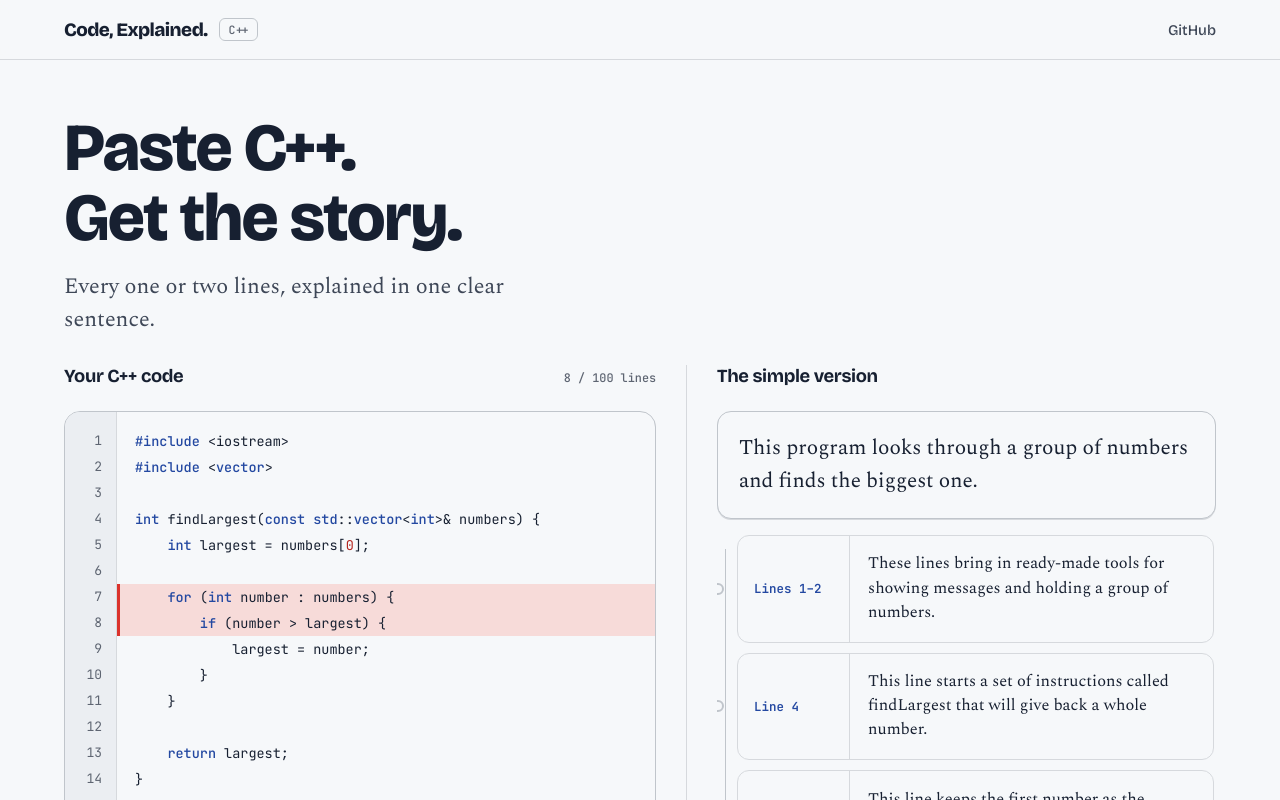
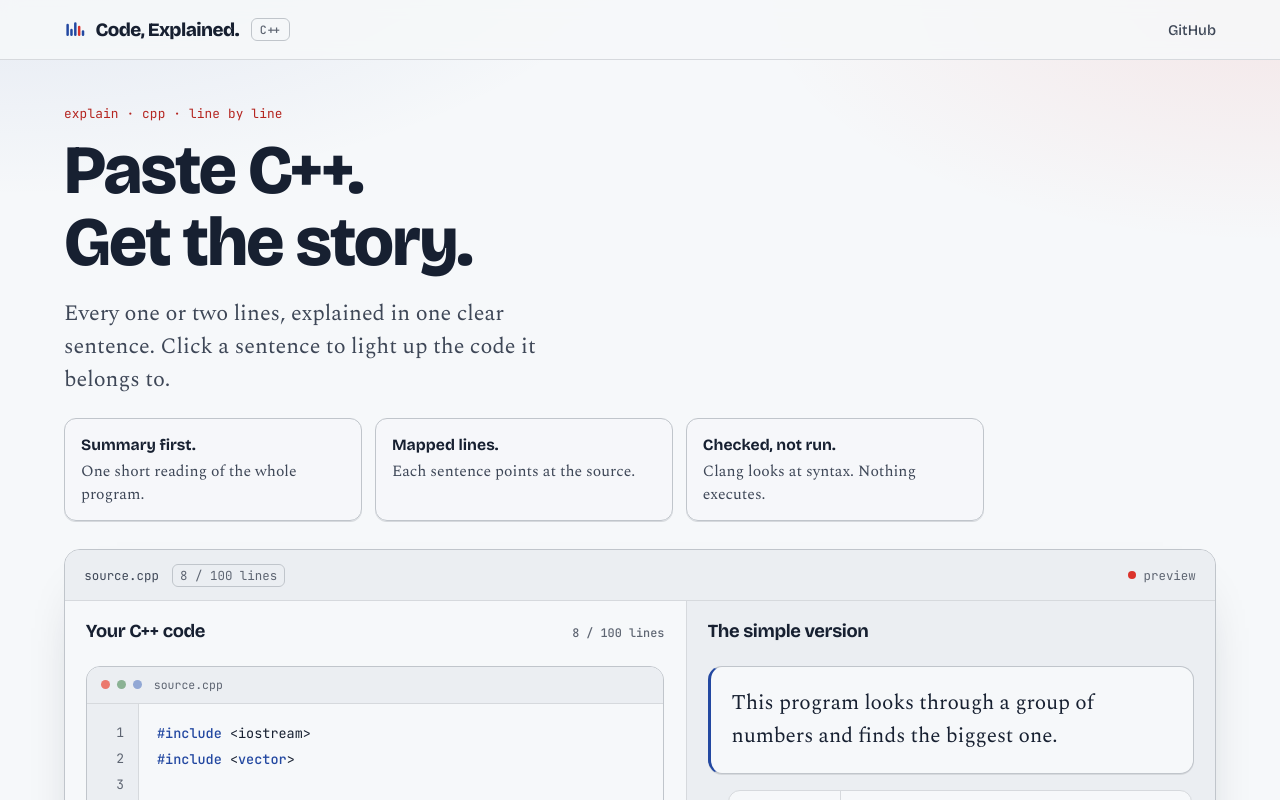
Before and after one commit to wuisabel-gif/code-explained, a React (Vite) app: page / in a window 1280 px wide. Shown: the top 800 px of the page. Built offline with nearby package versions, Linux system fonts and the light colour scheme; no server answers.

Commit message:
Improve website layout

```diff
--- a/src/App.jsx
+++ b/src/App.jsx
@@ -14,6 +14,23 @@ function meaningfulLineCount(code) {
     const trimmed = line.trim();
     return trimmed && !/^[{};]+$/.test(trimmed);
   }).length;
+}
+
+function BrandMark() {
+  return (
+    <svg
+      aria-hidden="true"
+      className="brandmark"
+      fill="none"
+      viewBox="0 0 200 200"
+    >
+      <rect x="21" y="51" width="22" height="107" rx="11" fill="#2348a1" />
+      <rect x="55" y="96" width="22" height="62" rx="11" fill="#2348a1" />
+      <rect x="89" y="38" width="22" height="120" rx="11" fill="#2348a1" />
+      <rect x="123" y="68" width="22" height="90" rx="11" fill="#db332c" />
+      <rect x="157" y="108" width="22" height="50" rx="11" fill="#2348a1" />
+    </svg>
+  );
 }
 
 function CodeEditor({
@@ -47,6 +64,13 @@ function CodeEditor({
       </div>
 
       <div className="editor-frame">
+        <div className="editor-chrome" aria-hidden="true">
+          <i />
+          <i />
+          <i />
+          <span>source.cpp</span>
+        </div>
+        <div className="editor-body">
         <div className="gutter-window" aria-hidden="true">
           <div className="gutter-lines" ref={gutterRef}>
             {lines.map((_, index) => (
@@ -87,6 +111,7 @@ function CodeEditor({
             spellCheck="false"
             value={code}
           />
+        </div>
         </div>
       </div>
 
@@ -252,7 +277,12 @@ export default function App() {
   return (
     <div className="app-shell">
       <header className="site-header">
-        <a className="brand" href="/" aria-label="Code, Explained home">
+        <a
+          className="brand"
+          href={import.meta.env.BASE_URL}
+          aria-label="Code, Explained home"
+        >
+          <BrandMark />
           Code, Explained.
         </a>
         <span className="header-chip">C++</span>
@@ -268,10 +298,44 @@ export default function App() {
 
       <main>
         <div className="intro">
+          <p className="eyebrow">explain · cpp · line by line</p>
           <h1>Paste C++. Get the story.</h1>
-          <p>Every one or two lines, explained in one clear sentence.</p>
+          <p className="lede">
+            Every one or two lines, explained in one clear sentence. Click a
+            sentence to light up the code it belongs to.
+          </p>
+          <ul className="intro-points">
+            <li>
+              <b>Summary first.</b> One short reading of the whole program.
+            </li>
+            <li>
+              <b>Mapped lines.</b> Each sentence points at the source.
+            </li>
+            <li>
+              <b>Checked, not run.</b> Clang looks at syntax. Nothing executes.
+            </li>
+          </ul>
         </div>
 
+        <div className="readout">
+          <div className="readout-head">
+            <span className="file">source.cpp</span>
+            <span className={count > 100 ? "count-chip over-limit" : "count-chip"}>
+              {count} / 100 lines
+            </span>
+            <span className="state">
+              <span
+                className={
+                  result?.provider && result.provider !== "preview"
+                    ? "tdot live"
+                    : "tdot preview"
+                }
+              />
+              {result?.provider === "preview" || !result
+                ? "preview"
+                : result?.provider || "ready"}
+            </span>
+          </div>
           <div className="workspace">
             <CodeEditor
               code={code}
@@ -288,6 +352,7 @@ export default function App() {
               result={result}
               selectedId={selectedId}
             />
+          </div>
         </div>
       </main>
 
--- a/src/styles.css
+++ b/src/styles.css
@@ -38,7 +38,18 @@ body {
   min-width: 320px;
   min-height: 100vh;
   margin: 0;
-  background: var(--paper);
+  background:
+    radial-gradient(
+      1100px 520px at 0% -8%,
+      color-mix(in oklab, var(--brand) 12%, transparent),
+      transparent 62%
+    ),
+    radial-gradient(
+      900px 420px at 100% 0%,
+      color-mix(in oklab, var(--flag) 9%, transparent),
+      transparent 58%
+    ),
+    var(--paper);
   color: var(--ink);
   font-family: var(--serif);
   font-optical-sizing: auto;
@@ -88,12 +99,20 @@ a:focus-visible {
 .brand {
   display: inline-flex;
   align-items: center;
+  gap: 0.55rem;
   color: var(--ink);
   font-family: var(--display);
   font-size: 1.18rem;
   font-weight: 800;
   letter-spacing: -0.03em;
   text-decoration: none;
+}
+
+.brandmark {
+  display: block;
+  flex: none;
+  width: auto;
+  height: 1.2em;
 }
 
 .header-chip {
@@ -126,47 +145,147 @@ a:focus-visible {
 }
 
 main {
-  padding: clamp(2rem, 5vw, 3.4rem) var(--pad) 2.4rem;
+  padding: clamp(1.6rem, 4vw, 2.8rem) var(--pad) 2.4rem;
 }
 
 .intro {
   margin-bottom: 1.8rem;
 }
 
+.eyebrow {
+  margin: 0 0 0.85rem;
+  color: var(--flag-ink);
+  font-family: var(--mono);
+  font-size: 0.8rem;
+  letter-spacing: 0.01em;
+}
+
 .intro h1 {
   max-width: 15ch;
   margin: 0;
-  font-size: clamp(2.4rem, 5.4vw, 4.2rem);
+  font-size: clamp(2.4rem, 5.4vw, 4.4rem);
   font-weight: 800;
   letter-spacing: -0.025em;
   line-height: 1.04;
 }
 
-.intro p {
-  max-width: 46ch;
-  margin: 1rem 0 0;
+.lede {
+  max-width: 48ch;
+  margin: 1.1rem 0 0;
   color: var(--ink-soft);
   font-size: clamp(1.12rem, 0.7vw + 1rem, 1.38rem);
   line-height: 1.5;
 }
 
+.intro-points {
+  display: grid;
+  grid-template-columns: repeat(3, minmax(0, 1fr));
+  gap: 0.8rem;
+  max-width: 920px;
+  margin: 1.4rem 0 0;
+  padding: 0;
+  list-style: none;
+}
+
+.intro-points li {
+  padding: 0.9rem 1rem;
+  border: 1px solid var(--line-2);
+  border-radius: 12px;
+  background: color-mix(in oklab, var(--paper) 78%, transparent);
+  box-shadow: 0 1px 0 var(--line);
+  color: var(--ink-soft);
+  font-size: 0.98rem;
+  line-height: 1.45;
+}
+
+.intro-points b {
+  display: block;
+  margin-bottom: 0.2rem;
+  color: var(--ink);
+  font-family: var(--display);
+  font-weight: 700;
+}
+
+.readout {
+  display: grid;
+  grid-template-rows: auto minmax(520px, 1fr);
+  min-height: calc(100vh - 280px);
+  overflow: hidden;
+  border: 1px solid var(--line-2);
+  border-radius: 16px;
+  background: var(--paper);
+  box-shadow:
+    0 1px 0 var(--line),
+    0 26px 55px -34px rgba(20, 27, 41, 0.45);
+}
+
+.readout-head {
+  display: flex;
+  flex-wrap: wrap;
+  align-items: center;
+  gap: 0.8rem;
+  padding: 0.85rem 1.2rem;
+  border-bottom: 1px solid var(--line);
+  background: var(--paper-2);
+  color: var(--muted);
+  font-family: var(--mono);
+  font-size: 0.78rem;
+}
+
+.readout-head .file {
+  color: var(--ink-soft);
+}
+
+.count-chip {
+  padding: 0.12rem 0.45rem;
+  border: 1px solid var(--line-2);
+  border-radius: 6px;
+}
+
+.count-chip.over-limit {
+  border-color: color-mix(in oklab, var(--flag) 45%, var(--line-2));
+  color: var(--flag-ink);
+}
+
+.readout-head .state {
+  display: inline-flex;
+  align-items: center;
+  gap: 0.45rem;
+  margin-left: auto;
+}
+
+.tdot {
+  width: 0.5rem;
+  height: 0.5rem;
+  border-radius: 50%;
+  background: var(--flag);
+}
+
+.tdot.live {
+  background: var(--good);
+}
+
 .workspace {
   display: grid;
-  grid-template-columns: minmax(0, 1.08fr) minmax(420px, 0.92fr);
-  min-height: calc(100vh - 220px);
+  grid-template-columns: minmax(0, 1.08fr) minmax(320px, 0.92fr);
+  min-height: 0;
 }
 
 .workspace-column {
+  display: flex;
   min-width: 0;
+  min-height: 0;
+  flex-direction: column;
+  padding: 1.15rem 1.3rem 1.3rem;
 }
 
 .editor-column {
-  padding: 0 30px 0 0;
+  padding-right: 1.35rem;
 }
 
 .explanation-column {
-  padding: 0 0 0 30px;
   border-left: 1px solid var(--line);
+  background: var(--paper-2);
 }
 
 .section-heading-row {
@@ -198,15 +317,58 @@ main {
 }
 
 .editor-frame {
+  display: flex;
+  flex: 1;
+  min-height: 420px;
+  flex-direction: column;
+  overflow: hidden;
+  border: 1px solid var(--line-2);
+  border-radius: 14px;
+  background: var(--paper);
+  box-shadow: 0 1px 0 var(--line);
+}
+
+.editor-chrome {
+  display: flex;
+  flex: none;
+  align-items: center;
+  gap: 0.4rem;
+  padding: 0.65rem 0.9rem;
+  border-bottom: 1px solid var(--line);
+  background: var(--paper-2);
+  color: var(--muted);
+  font-family: var(--mono);
+  font-size: 0.72rem;
+}
+
+.editor-body {
   display: grid;
   grid-template-columns: 52px minmax(0, 1fr);
-  height: min(55vh, 530px);
-  min-height: 390px;
-  overflow: hidden;
-  border: 1px solid var(--line-2);
-  border-radius: 16px;
-  background: var(--paper);
-  box-shadow: 0 1px 0 var(--line);
+  min-height: 0;
+  flex: 1;
+}
+
+.editor-chrome i {
+  width: 0.58rem;
+  height: 0.58rem;
+  border-radius: 50%;
+  background: var(--line-2);
+}
+
+.editor-chrome i:nth-child(1) {
+  background: color-mix(in oklab, var(--flag) 70%, var(--paper));
+}
+
+.editor-chrome i:nth-child(2) {
+  background: color-mix(in oklab, var(--good) 55%, var(--paper));
+}
+
+.editor-chrome i:nth-child(3) {
+  background: color-mix(in oklab, var(--brand) 45%, var(--paper));
+}
+
+.editor-chrome span {
+  margin-left: 0.35rem;
 }
 
 .gutter-window {
@@ -390,6 +552,7 @@ main {
   margin: 0 0 14px;
   padding: 1.25rem 1.3rem;
   border: 1px solid var(--line-2);
+  border-left: 3px solid var(--brand);
   border-radius: 14px;
   background: var(--paper);
   box-shadow: 0 1px 0 var(--line);
@@ -401,8 +564,9 @@ main {
 .lesson-rail {
   position: relative;
   display: grid;
+  flex: 1;
   gap: 10px;
-  max-height: min(57vh, 570px);
+  min-height: 0;
   overflow: auto;
   padding: 2px 2px 8px 20px;
   scrollbar-color: var(--line-2) transparent;
@@ -560,8 +724,9 @@ main {
   flex-wrap: wrap;
   align-items: center;
   gap: 0.45rem 0.15rem;
-  padding: 1.4rem var(--pad) 2rem;
+  padding: 1.6rem var(--pad) 2.2rem;
   border-top: 1px solid var(--line);
+  background: color-mix(in oklab, var(--paper-2) 70%, transparent);
   color: var(--muted);
   font-family: var(--mono);
   font-size: 0.74rem;
@@ -604,23 +769,30 @@ main {
     padding-bottom: 60px;
   }
 
+  .intro-points {
+    grid-template-columns: 1fr;
+  }
+
+  .readout {
+    grid-template-rows: auto auto;
+  }
+
   .workspace {
     grid-template-columns: 1fr;
   }
 
   .editor-column {
-    padding-right: 0;
+    padding-right: 1.15rem;
   }
 
   .explanation-column {
-    margin-top: 42px;
-    padding: 34px 0 0;
     border-top: 1px solid var(--line);
     border-left: 0;
   }
 
   .editor-frame {
-    height: 480px;
+    min-height: 380px;
+    height: 54vh;
   }
 
   .lesson-rail {
@@ -647,16 +819,19 @@ main {
     font-size: 2.3rem;
   }
 
-  .intro p {
+  .lede {
     max-width: 340px;
     font-size: 1.05rem;
     line-height: 1.5;
   }
 
   .editor-frame {
-    grid-template-columns: 42px minmax(0, 1fr);
     min-height: 350px;
     height: 54vh;
+  }
+
+  .editor-body {
+    grid-template-columns: 42px minmax(0, 1fr);
   }
 
   .code-backdrop,
```
Lines whose indentation alone changed are shown as unchanged.
